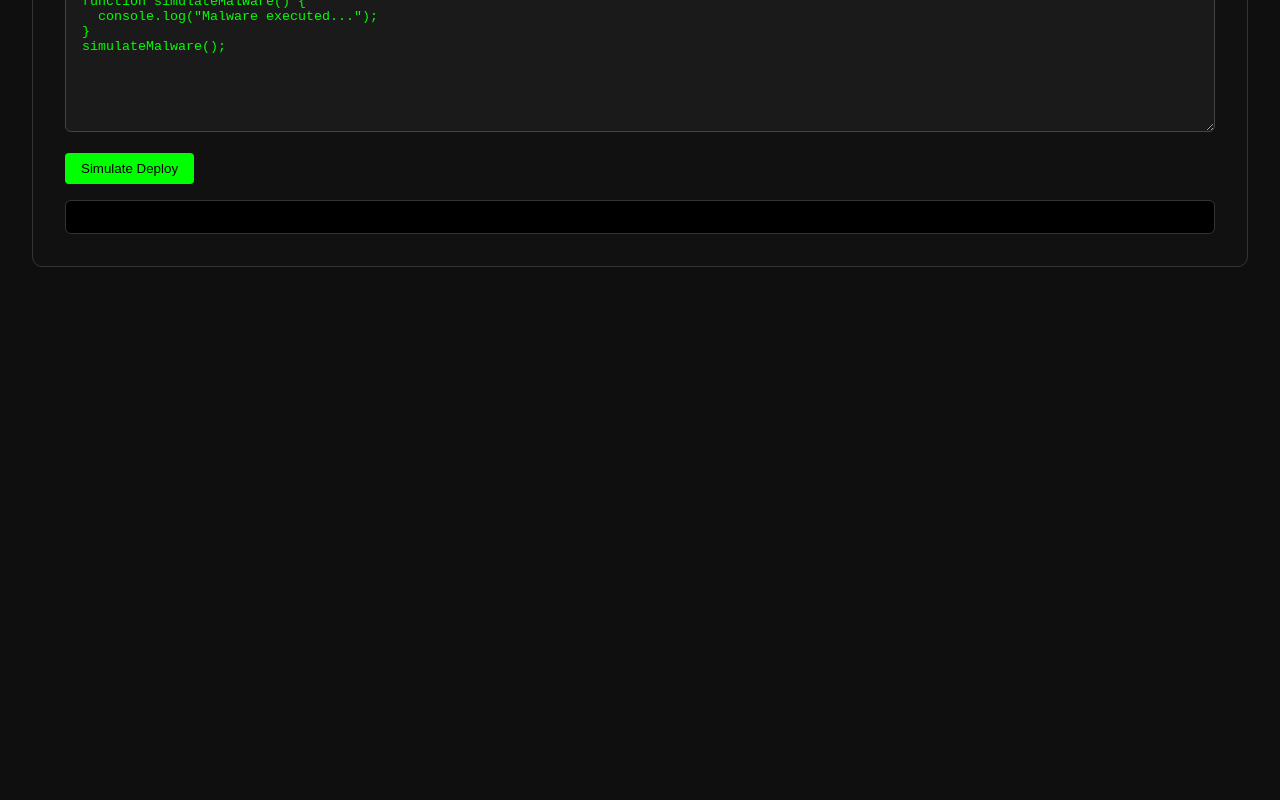
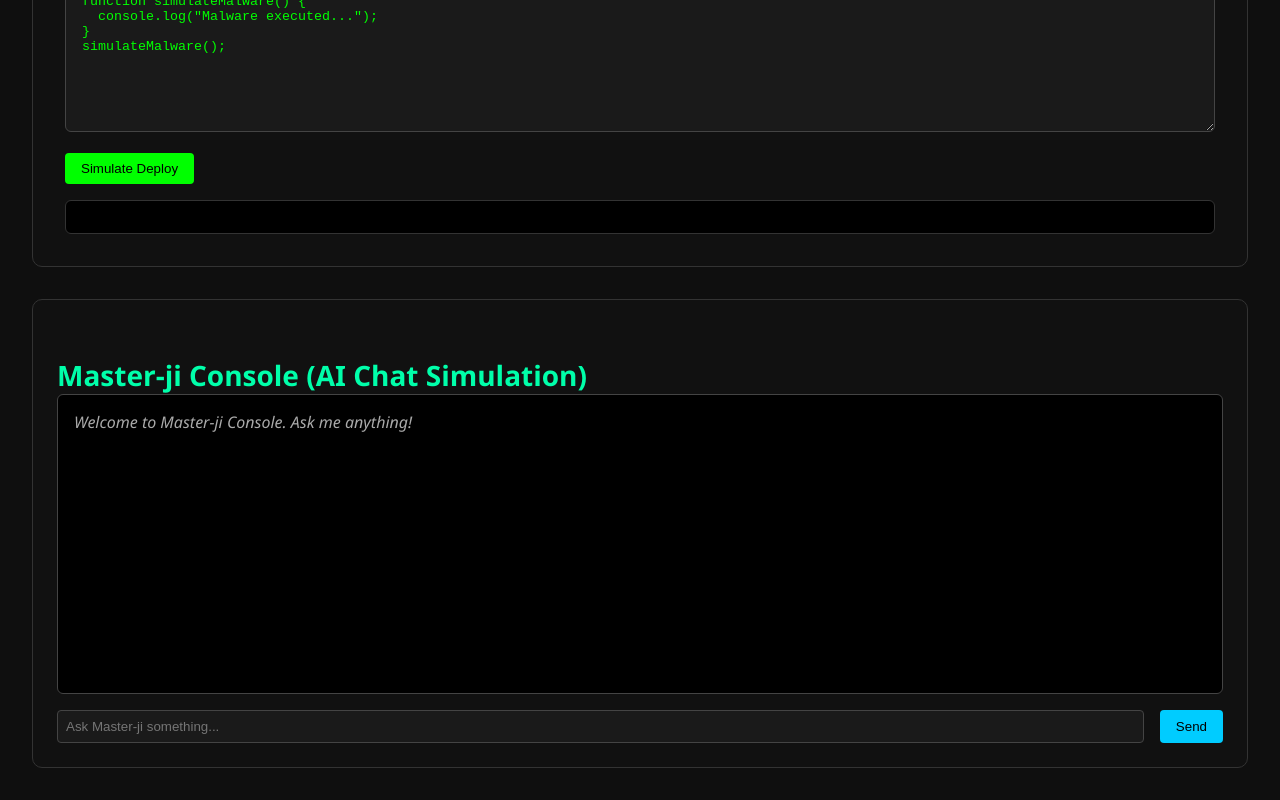
Before and after one commit to rahaman-rony/Black-Daimond-Lab, a React (Vite) app: page / in a window 1280 px wide. Shown: the part 1777-2577 px from the top of the page. Before the commit the page ends 2076 px from the top, so only its background shows below. Built offline with nearby package versions, Linux system fonts and the light colour scheme.

Commit message:
add masterji-console

```diff
--- /dev/null
+++ b/src/components/MasterJiConsole.jsx
@@ -0,0 +1,108 @@
+import React, { useState } from "react";
+
+const MasterJiConsole = () => {
+  const [query, setQuery] = useState("");
+  const [chat, setChat] = useState([
+    { type: "system", message: "Welcome to Master-ji Console. Ask me anything!" }
+  ]);
+
+  const handleSend = () => {
+    if (!query.trim()) return;
+
+    const userMessage = { type: "user", message: query };
+    const aiResponse = generateFakeAIResponse(query);
+
+    setChat((prev) => [...prev, userMessage, { type: "ai", message: aiResponse }]);
+    setQuery("");
+  };
+
+  const generateFakeAIResponse = (input) => {
+    if (input.toLowerCase().includes("wifi")) {
+      return "To hack WiFi ethically, you can start with monitor mode, then use tools like airodump-ng, aireplay-ng.";
+    } else if (input.toLowerCase().includes("dark web")) {
+      return "Dark Web access requires a secure lab, use TOR and avoid real identities.";
+    } else if (input.toLowerCase().includes("malware")) {
+      return "To simulate malware, build a payload, obfuscate it, and test in isolated VM.";
+    } else {
+      return "That's a great question. Here's a suggestion: Study networking and Linux well before going advanced.";
+    }
+  };
+
+  return (
+    <div style={styles.container}>
+      <h2>Master-ji Console (AI Chat Simulation)</h2>
+      <div style={styles.chatbox}>
+        {chat.map((msg, i) => (
+          <div key={i} style={msg.type === "user" ? styles.user : msg.type === "ai" ? styles.ai : styles.system}>
+            <b>{msg.type === "user" ? "You:" : msg.type === "ai" ? "Master-ji:" : ""}</b> {msg.message}
+          </div>
+        ))}
+      </div>
+      <div style={styles.inputRow}>
+        <input
+          type="text"
+          value={query}
+          onChange={(e) => setQuery(e.target.value)}
+          placeholder="Ask Master-ji something..."
+          style={styles.input}
+        />
+        <button onClick={handleSend} style={styles.sendBtn}>Send</button>
+      </div>
+    </div>
+  );
+};
+
+const styles = {
+  container: {
+    backgroundColor: "#111",
+    color: "#eee",
+    padding: "1.5rem",
+    marginTop: "2rem",
+    borderRadius: "10px",
+    border: "1px solid #333"
+  },
+  chatbox: {
+    backgroundColor: "#000",
+    padding: "1rem",
+    height: "300px",
+    overflowY: "auto",
+    border: "1px solid #444",
+    borderRadius: "6px",
+    marginBottom: "1rem"
+  },
+  user: {
+    color: "#0f0",
+    marginBottom: "0.5rem"
+  },
+  ai: {
+    color: "#0cf",
+    marginBottom: "0.5rem"
+  },
+  system: {
+    color: "#aaa",
+    fontStyle: "italic",
+    marginBottom: "0.5rem"
+  },
+  inputRow: {
+    display: "flex",
+    gap: "1rem"
+  },
+  input: {
+    flex: 1,
+    padding: "0.5rem",
+    backgroundColor: "#1a1a1a",
+    color: "#fff",
+    border: "1px solid #444",
+    borderRadius: "4px"
+  },
+  sendBtn: {
+    padding: "0.5rem 1rem",
+    backgroundColor: "#0cf",
+    color: "#000",
+    border: "none",
+    borderRadius: "4px",
+    cursor: "pointer"
+  }
+};
+
+export default MasterJiConsole;
--- a/src/pages/Home.jsx
+++ b/src/pages/Home.jsx
@@ -4,6 +4,7 @@ import WiFiTool from "../components/WiFiTool";
 import DarkWebLab from "../components/DarkWebLab";
 import CameraTool from "../components/CameraTool";
 import MalwareLab from "../components/MalwareLab";
+import MasterJiConsole from "../components/MasterJiConsole";
 
 function Home() {
   return (
@@ -41,6 +42,10 @@ function Home() {
             <MalwareLab />
         </div>
 
+        <div id="masterji">
+          <MasterJiConsole />
+        </div>
+
       </div>
     </div>
   );
```
